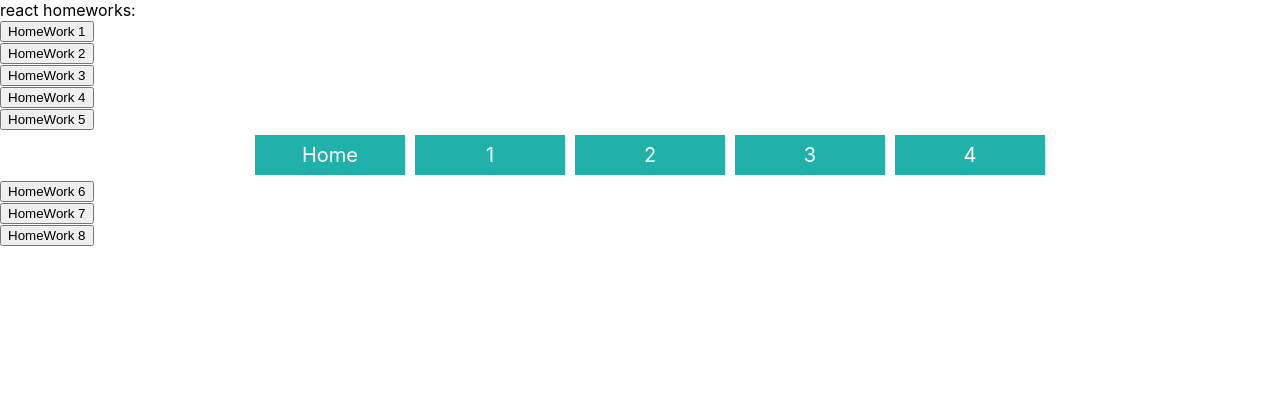
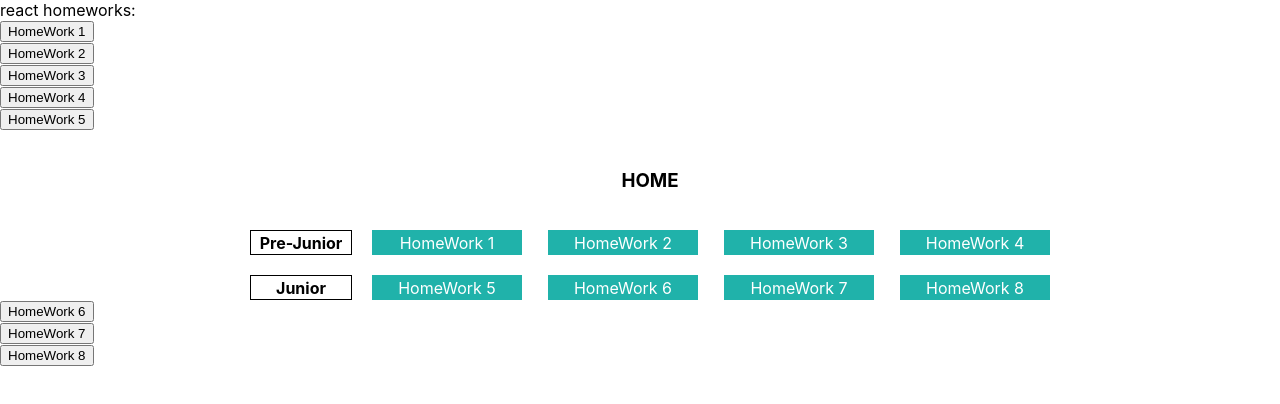
Before and after one commit to saintic132/TDHomeWork, a React (Create React App) app: page / in a window 1280 px wide. Shown: the top 404 px of the page. Built offline with nearby package versions, Linux system fonts and the light colour scheme.

Commit message:
Переделана работа ДЗ5 под flex

```diff
--- a/src/p2-homeworks/h5/Header.module.css
+++ b/src/p2-homeworks/h5/Header.module.css
@@ -1,30 +1,48 @@
 .headerNames {
-    width: 600px;
-    margin-left: 250px;
+    width: 800px;
+    height: 100px;
+    margin: 20px 0 50px 250px;
     display: flex;
-    justify-content: space-around;
-
+    flex-direction: column;
+    font-size: 16px;
 }
 
-.headerNames > a > div {
+.homeName {
+    display: flex;
+    justify-content: center;
+}
+
+.studyNames {
+    display: flex;
+    flex-direction: column;
+}
+
+.preJunior, .junior {
+    display: flex;
+    margin-top: 20px;
+}
+
+.preJuniorName, .juniorName {
+    width: 100px;
+    display: flex;
+    justify-content: center;
+    align-items: center;
+    border: 1px solid black;
+}
+
+.preJuniorLessons, .juniorLessons {
+    display: flex;
+    flex: auto;
+    justify-content: space-between;
+    margin-left: 20px;
+}
+
+.preJuniorLessons > div, .juniorLessons > div {
     width: 150px;
-    height: 40px;
-    font-size: 20px;
+    height: 25px;
     color: white;
     background: #20b2aa;
-    margin: 5px;
     display: flex;
     justify-content: center;
     align-items: center;
 }
-
-.headerNames >  a {
-    color: white;
-    text-decoration: none;
-}
-
-.headerNames > a:hover > div {
-    text-decoration: underline;
-    background: mediumslateblue;
-    transition: 0.3s;
-}
--- a/src/p2-homeworks/h5/Header.tsx
+++ b/src/p2-homeworks/h5/Header.tsx
@@ -1,43 +1,36 @@
 import React from 'react'
 import s from './Header.module.css'
-import {NavLink} from "react-router-dom";
 
 function Header() {
     return (
         <div className={s.headerNames}>
-
-            <NavLink to='/'>
-                <div>
-                    Home
+            <div className={s.homeName}>
+                <h3>HOME</h3>
+            </div>
+            <div className={s.studyNames}>
+                <div className={s.preJunior}>
+                    <div className={s.preJuniorName}>
+                        <b>Pre-Junior</b>
+                    </div>
+                    <div className={s.preJuniorLessons}>
+                        <div>HomeWork 1</div>
+                        <div>HomeWork 2</div>
+                        <div>HomeWork 3</div>
+                        <div>HomeWork 4</div>
+                    </div>
                 </div>
-            </NavLink>
-
-            <NavLink to='/pre-junior'>
-                <div>
-                    1
+                <div className={s.junior}>
+                    <div className={s.juniorName}>
+                        <b>Junior</b>
+                    </div>
+                    <div className={s.juniorLessons}>
+                        <div>HomeWork 5</div>
+                        <div>HomeWork 6</div>
+                        <div>HomeWork 7</div>
+                        <div>HomeWork 8</div>
+                    </div>
                 </div>
-            </NavLink>
-
-            <NavLink to="/pre-junior">
-                <div>
-                    2
-                </div>
-            </NavLink>
-
-            <NavLink to="/pre-junior">
-                <div>
-                    3
-                </div>
-            </NavLink>
-
-            <NavLink to="/pre-junior">
-                <div>
-                    4
-                </div>
-            </NavLink>
-
-
-
+            </div>
         </div>
     )
 }
```
